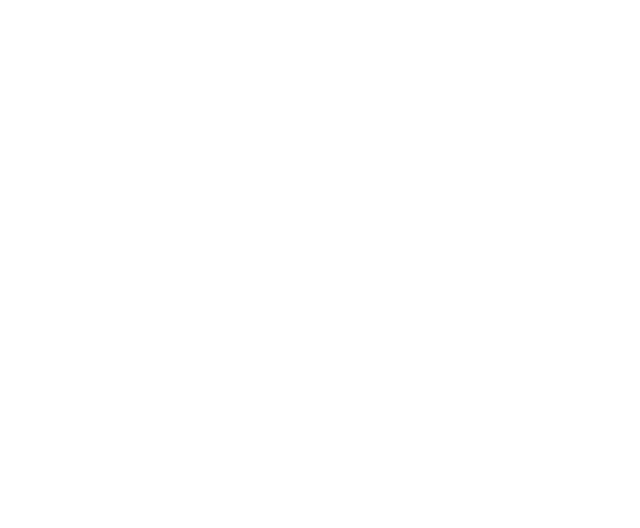
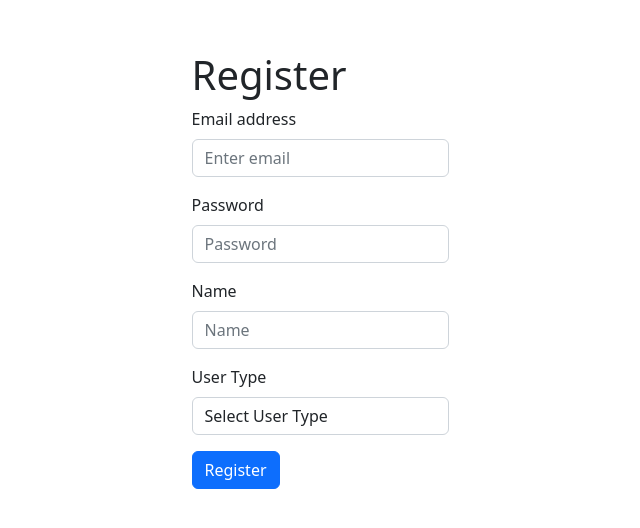
Before and after one commit to LucasStevenson/CS151-CareerQ, a React (Create React App) app in the folder frontend/: page /register in a window 1280 px wide. Before the commit this address had no page. Shown: the part 130-658 px from the top of the page, without its empty margins (320-960 px from the left). Built offline with nearby package versions, Linux system fonts and the light colour scheme.

Commit message:
Added code for register page. still need to complete

```diff
--- a/frontend/src/App.js
+++ b/frontend/src/App.js
@@ -2,14 +2,15 @@ import { useState } from 'react'
 import { BrowserRouter as Router, Routes, Route } from "react-router-dom";
 import "bootstrap/dist/css/bootstrap.min.css";
 
-
 import LoginPage from "./components/LoginPage";
+import RegisterPage from "./components/RegisterPage";
 
 function App() {
   return (
     <Router>
         <Routes>
-            <Route path="/" element={<LoginPage />} />
+            <Route path="/login" element={<LoginPage />} />
+            <Route path="/register" element={<RegisterPage />} />
         </Routes>
     </Router>
   )
--- a/frontend/src/components/LoginPage.js
+++ b/frontend/src/components/LoginPage.js
@@ -5,14 +5,6 @@ const LoginPage = () => {
   const [email, setEmail] = useState("");
   const [password, setPassword] = useState("");
   const [errMsg, setErrMsg] = useState("");
-
-  // update email and password state
-  const handleEmailChange = (event) => {
-    setEmail(event.target.value);
-  };
-  const handlePasswordChange = (event) => {
-    setPassword(event.target.value);
-  };
 
   // handle login logic (make post request to backend)
   const handleSubmit = async (event) => {
@@ -47,7 +39,7 @@ const LoginPage = () => {
                 type="email"
                 placeholder="Enter email"
                 value={email}
-                onChange={handleEmailChange}
+                onChange={(e) => setEmail(e.target.value)}
                 required
               />
             </Form.Group>
@@ -58,7 +50,7 @@ const LoginPage = () => {
                 type="password"
                 placeholder="Password"
                 value={password}
-                onChange={handlePasswordChange}
+                onChange={(e) => setPassword(e.target.value)}
                 required
               />
             </Form.Group>
--- /dev/null
+++ b/frontend/src/components/RegisterPage.js
@@ -0,0 +1,96 @@
+import React, { useState } from "react";
+import { Container, Form, Button } from "react-bootstrap";
+
+const RegisterPage = () => {
+  const [name, setName] = useState("");
+  const [email, setEmail] = useState("");
+  const [userType, setUserType] = useState("");
+  const [password, setPassword] = useState("");
+  const [confirmPassword, setConfirmPassword] = useState("");
+  const [errMsg, setErrMsg] = useState("");
+
+  // handle register logic
+  const handleSubmit = async (event) => {
+    event.preventDefault();
+    try {
+        let rawResponse = await fetch(`http://localhost:8080/register`, {
+            method: "POST",
+            headers: {
+                'Content-Type': 'application/json'
+            },
+            body: JSON.stringify({   // stringify the request body object
+                "name": name,
+                "email": email,
+                "password": password,
+                "userType": userType
+            })
+        });
+        console.log(rawResponse.status);
+        let jsonResponse = await rawResponse.text();
+        console.log(jsonResponse);
+        // do something with the response
+    } catch (err) {
+        setErrMsg(err.message);
+    }
+  };
+
+    return (
+        <Container className="d-flex justify-content-center align-items-center vh-100">
+      <Form onSubmit={handleSubmit}>
+        <h1>Register</h1>
+        <Form.Group className="mb-3" controlId="formBasicEmail">
+          <Form.Label>Email address</Form.Label>
+          <Form.Control
+            type="email"
+            placeholder="Enter email"
+            value={email}
+            onChange={(e) => setEmail(e.target.value)}
+          />
+        </Form.Group>
+
+        <Form.Group className="mb-3" controlId="formBasicPassword">
+          <Form.Label>Password</Form.Label>
+          <Form.Control
+            type="password"
+            placeholder="Password"
+            value={password}
+            onChange={(e) => setPassword(e.target.value)}
+          />
+        </Form.Group>
+
+        <Form.Group className="mb-3" controlId="formBasicName">
+          <Form.Label>Name</Form.Label>
+          <Form.Control
+            type="text"
+            placeholder="Name"
+            value={name}
+            onChange={(e) => setName(e.target.value)}
+          />
+        </Form.Group>
+
+        <Form.Group className="mb-3" controlId="formBasicUserType">
+          <Form.Label>User Type</Form.Label>
+          <Form.Control
+            as="select"
+            value={userType}
+            onChange={(e) => setUserType(e.target.value)}
+          >
+            <option value="" disabled>
+              Select User Type
+            </option>
+            <option value="student">Student</option>
+            <option value="company">Company</option>
+            <option value="school">School</option>
+          </Form.Control>
+        </Form.Group>
+
+        <Button variant="primary" type="submit">
+          Register
+        </Button>
+      </Form>
+    </Container>
+    );
+
+};
+
+export default RegisterPage;
```
